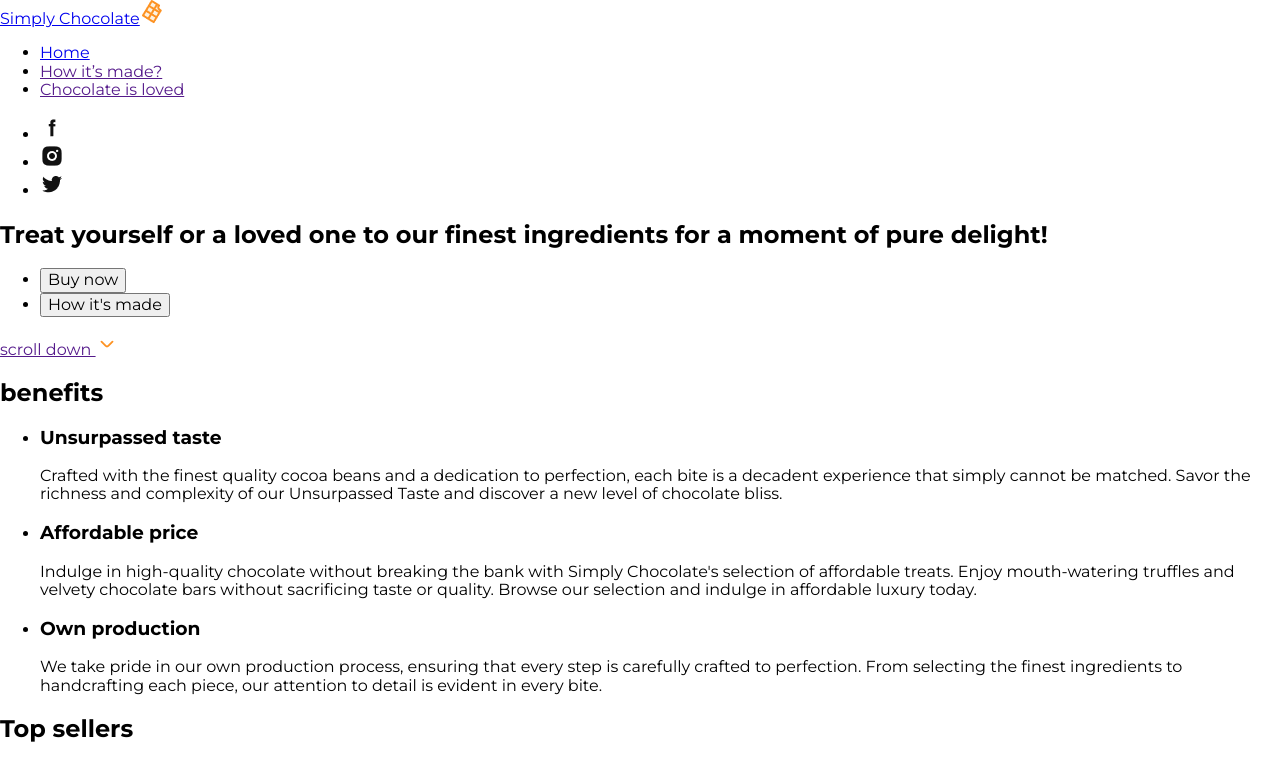
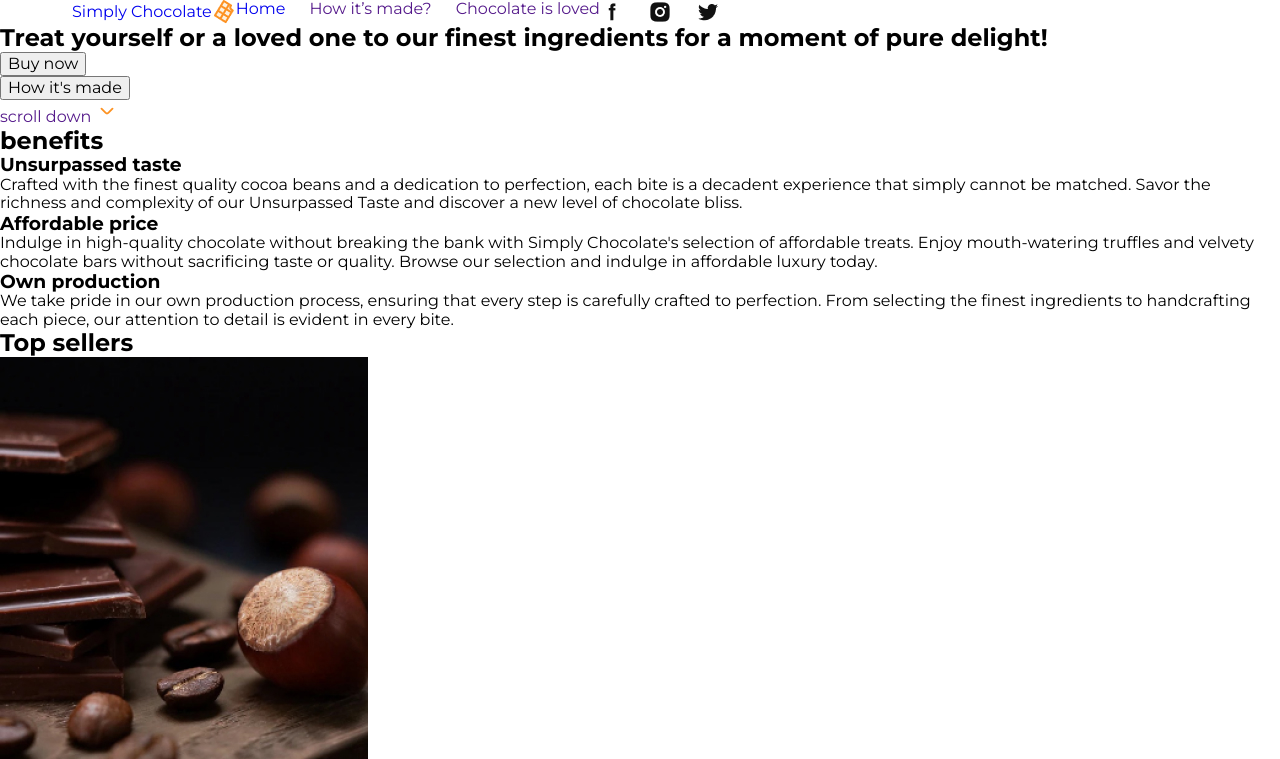
Before and after one commit to ASkypka/fson-104, a plain HTML site: page index.html in a window 1280 px wide. Shown: the top 759 px of the page. Drawn offline with nearby package versions, Linux system fonts and the light colour scheme.

Commit message:
add flex

```diff
--- a/css/styles.css
+++ b/css/styles.css
@@ -1,3 +1,62 @@
 body {
     font-family: "Montserrat", sans-serif;
 }
+
+ul, ol {
+    list-style: none;
+    margin: 0;
+    padding: 0;
+}
+
+a {
+    text-decoration: none;
+}
+
+img {
+    display: block;
+    max-width: 100%;
+    height: auto;
+}
+
+h1, h2, h3, p {
+    margin: 0;
+}
+
+.container {
+    margin: 0 auto;
+    width: 1168px;
+    padding: 0 16px;
+}
+
+/* header */
+
+header .container {
+    display: flex;
+}
+
+.nav {
+    display: flex;
+
+}
+.logo {
+    display: flex;
+    align-items: center;
+    margin-right: auto;
+}
+.nav-list {
+    display: flex;
+    gap: 24px;
+
+}
+.nav-item {
+}
+.nav-link {
+}
+.social-list {
+    display: flex;
+    gap: 24px;
+}
+.social-item {
+}
+.social-link {
+}
--- a/index.html
+++ b/index.html
@@ -12,20 +12,21 @@
     <link rel="stylesheet" href="./css/styles.css">
   </head>
   <body>
-    <header id="home">
-      <nav>
-        <a href="./index.html"
+    <header id="home" >
+      <div class="container">
+        <nav class="nav">
+          <a class="logo" href="./index.html"
             >Simply Chocolate<img src="./images/chocolate.png" alt="logo"
           /></a>
-        <ul>
-          <li><a href="./index.html">Home</a></li>
-          <li><a href="">How it’s made?</a></li>
-          <li><a href="">Chocolate is loved</a></li>
+          <ul class="nav-list">
+            <li class="nav-item"><a class="nav-link" href="./index.html">Home</a></li>
+            <li class="nav-item"><a class="nav-link" href="">How it’s made?</a></li>
+            <li class="nav-item"><a class="nav-link" href="">Chocolate is loved</a></li>
           </ul>
         </nav>
-      <ul>
-        <li>
-          <a
+        <ul class="social-list">
+          <li class="social-item">
+            <a class="social-link"
               href="https://facebook.com/"
               target="_blank"
               aria-label="Link to Facebook"
@@ -33,15 +34,16 @@
               ><img src="./images/icon-facebook.png" alt="facebook"
             /></a>
           </li>
-        <li>
-          <a href=""
+          <li class="social-item">
+            <a class="social-link" href=""
               ><img src="./images/icon-instagram.png" alt="instagram"
             /></a>
           </li>
-        <li>
-          <a href=""><img src="./images/icon-twitter.png" alt="twitter" /></a>
+          <li class="social-item">
+            <a class="social-link" href=""><img src="./images/icon-twitter.png" alt="twitter" /></a>
           </li>
         </ul>
+      </div>
     </header>
     <main>
       <!--Start-page-->
```
Lines whose indentation alone changed are shown as unchanged.
